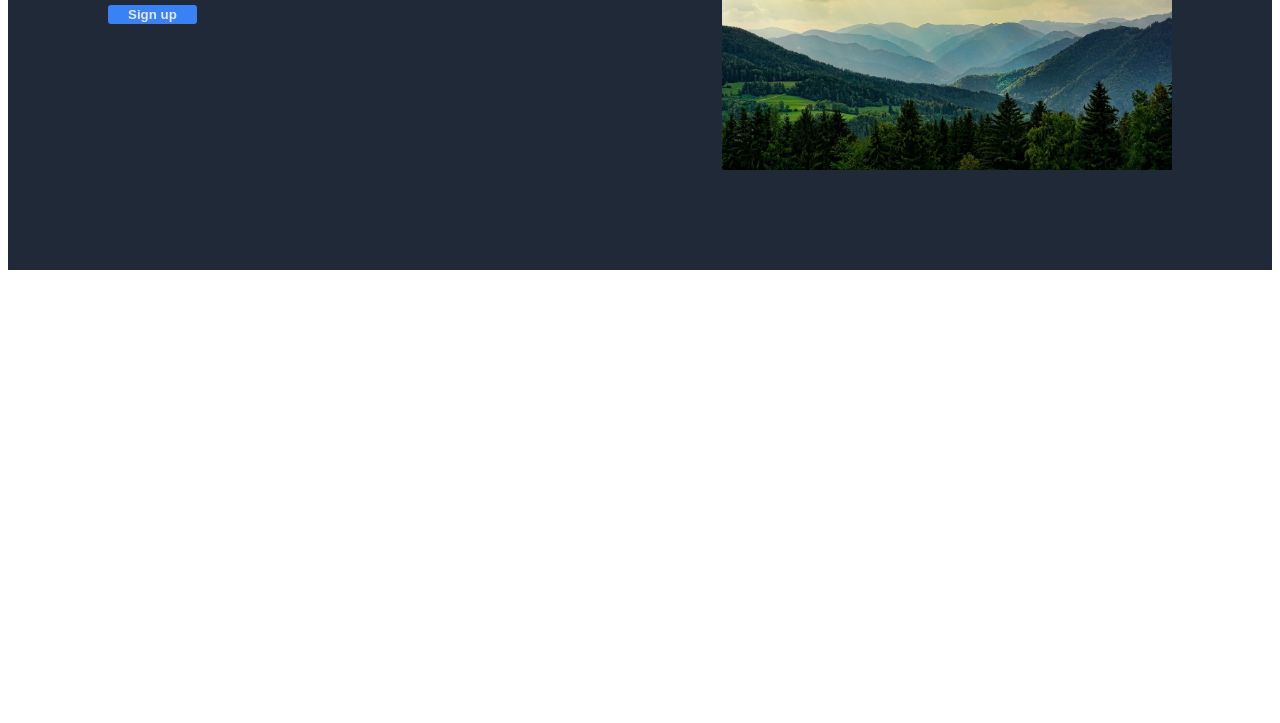
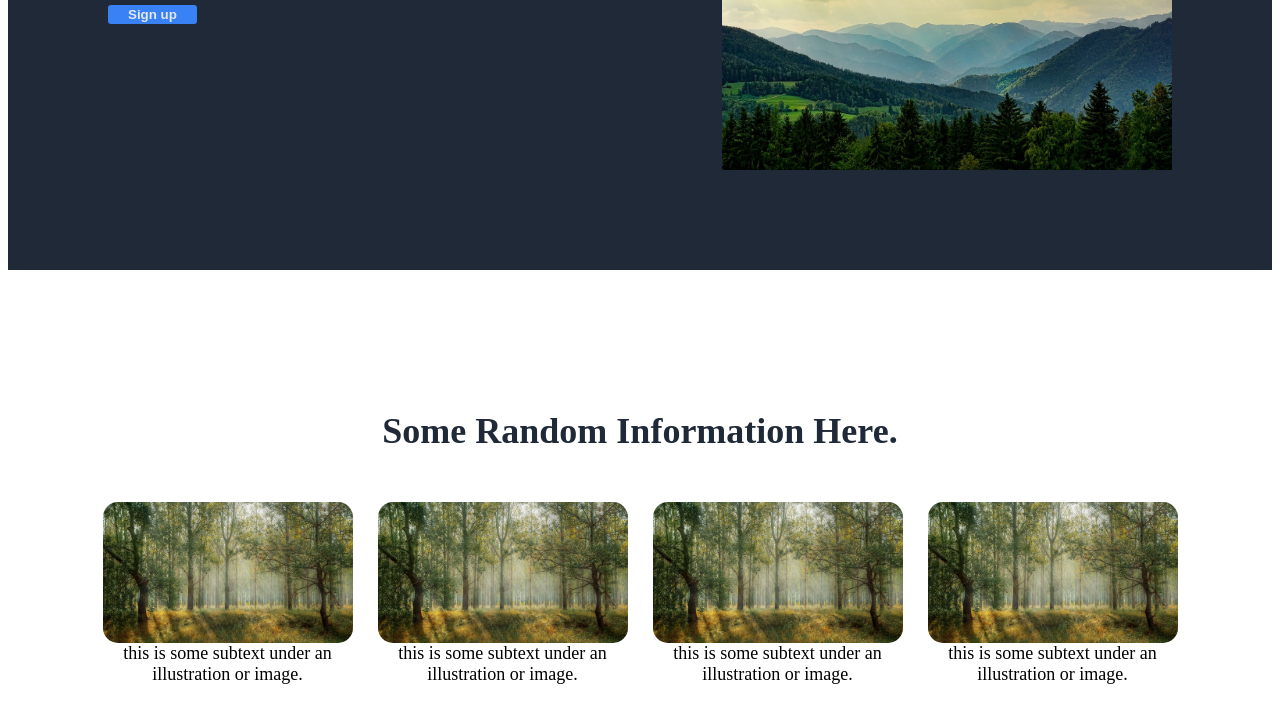
Before and after one commit to phANTom2303/css-project-odin, a plain HTML site: page index.html in a window 1280 px wide. Shown: the part 327-1050 px from the top of the page. Before the commit the page ends 800 px from the top, so only its background shows below. Drawn offline with Linux system fonts and the light colour scheme.

Commit message:
Completed Section 2

```diff
--- a/index.html
+++ b/index.html
@@ -5,7 +5,7 @@
     <meta charset="UTF-8">
     <meta name="viewport" content="width=device-width, initial-scale=1.0">
     <link rel="stylesheet" href="./styles.css">
-    <title>Document</title>
+    <title>Landing Page</title>
 </head>
 
 <body>
@@ -28,6 +28,30 @@
             <img src="./nature-3616194_1280.jpg" alt="a row of lush green hills" style="height: 300px; width: auto;">
         </div>
     </div>
+
+    <div class="sec-2">
+        <div class="heading"> Some Random Information Here.</div>
+        <div class="card-list">
+            <div class="card">
+                <img src="forest-1072828_1280.jpg">
+                <div class="text"> this is some subtext under an illustration or image.</div>
+            </div>
+            <div class="card">
+                <img src="forest-1072828_1280.jpg">
+                <div class="text"> this is some subtext under an illustration or image.</div>
+            </div>
+            <div class="card">
+                <img src="forest-1072828_1280.jpg">
+                <div class="text"> this is some subtext under an illustration or image.</div>
+            </div>
+            <div class="card">
+                <img src="forest-1072828_1280.jpg">
+                <div class="text"> this is some subtext under an illustration or image.</div>
+            </div>
+
+        </div>
+
+    </div>
 </body>
 
 </html>
--- a/styles.css
+++ b/styles.css
@@ -1,4 +1,7 @@
 /* CSS file for Landing Page  */
+
+
+/* Section 1 CSS  */
 
 .sec-1 {
     background-color: #1F2937;
@@ -49,3 +52,38 @@
     padding: 2px 20px;
     font-weight: bold;
 }
+
+/* Section two CSS :  */
+.sec-2 {
+    display: flex;
+    flex-direction: column;
+    align-items: center;
+    margin-top: 40px;
+    padding: 100px;
+}
+.sec-2 .heading {
+    font-size: 36px;
+    font-weight: bolder;
+    color: #1F2937;
+}
+
+.sec-2 .card-list {
+    display: flex;
+    margin-top: 50px;
+    gap: 25px;
+}
+
+.sec-2 .card img{
+    width: 250px;
+    height: auto;
+    border-radius: 15px;
+}
+
+.sec-2 .card {
+    display: flex;
+    flex-direction: column;
+    align-items: center;
+    text-align: center;
+    font-size: 18px;
+    width: 250px;
+}
```
Also changed, not shown: forest-1072828_1280.jpg (added).
